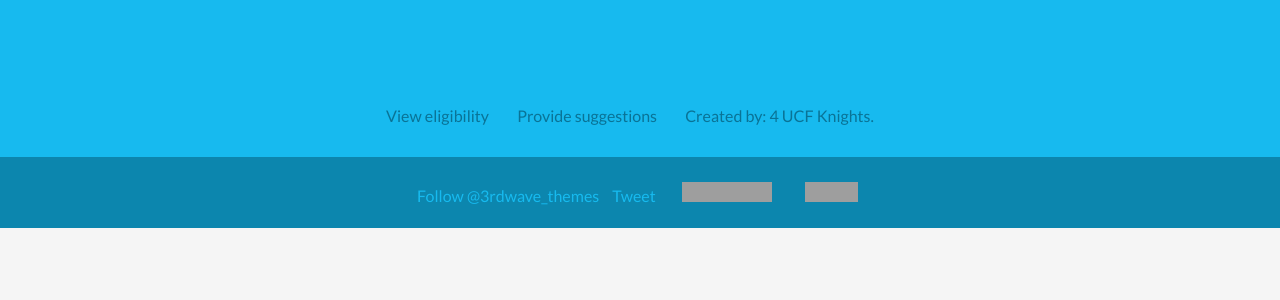
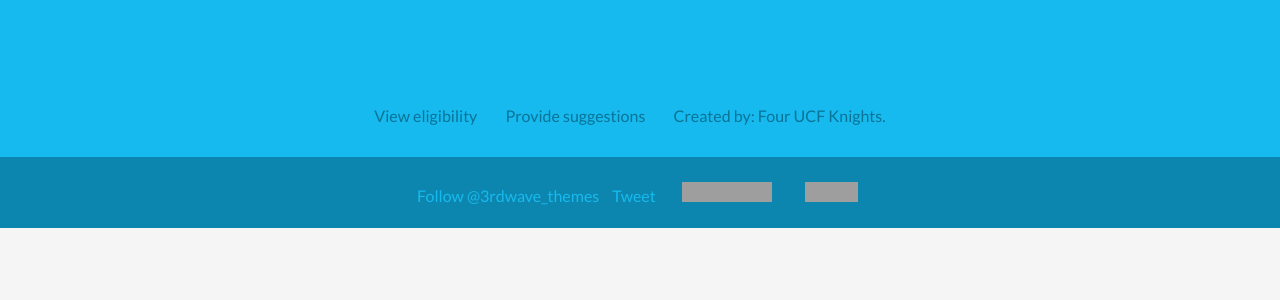
Before and after one commit to igknight/igknight.github.io, a Jekyll site: the page built from index.html, in a window 1280 px wide and 900 px high. Shown: the part 397-697 px from the top of the window. Built offline with Jekyll 4.4.1, drawn with Linux system fonts in a browser that asks for light colours; comment, search, counter and statistics services are not loaded; grey boxes are pictures that could not be loaded.

Commit message:
Updating sub-tags

```diff
--- a/_includes/promo.html
+++ b/_includes/promo.html
@@ -10,8 +10,8 @@
 
             <ul class="meta list-inline">
                 <li><a href="#" target="_blank">View eligibility</a></li>
-                <li><a href="https://github.com/igknight/igknight.github.io/issues/new" target="_blank">Provide suggestions</a></li>
-                <li>Created by: 4 UCF Knights.</li>
+                <li><a href="https://github.com/igknight/igknight.github.io/issues" target="_blank">Provide suggestions</a></li>
+                <li>Created by: Four UCF Knights.</li>
             </ul><!--//meta-->
 
 
```
